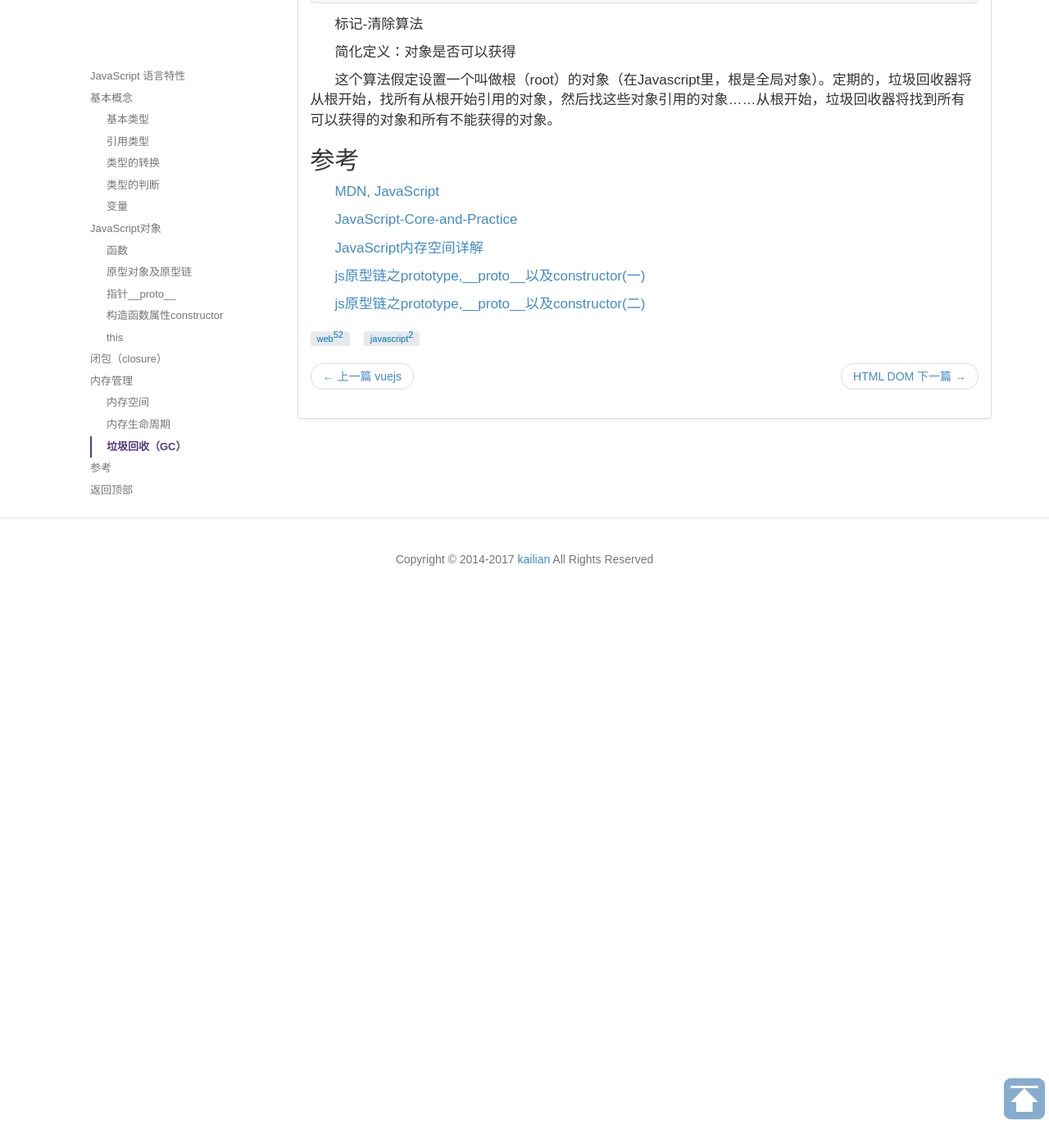
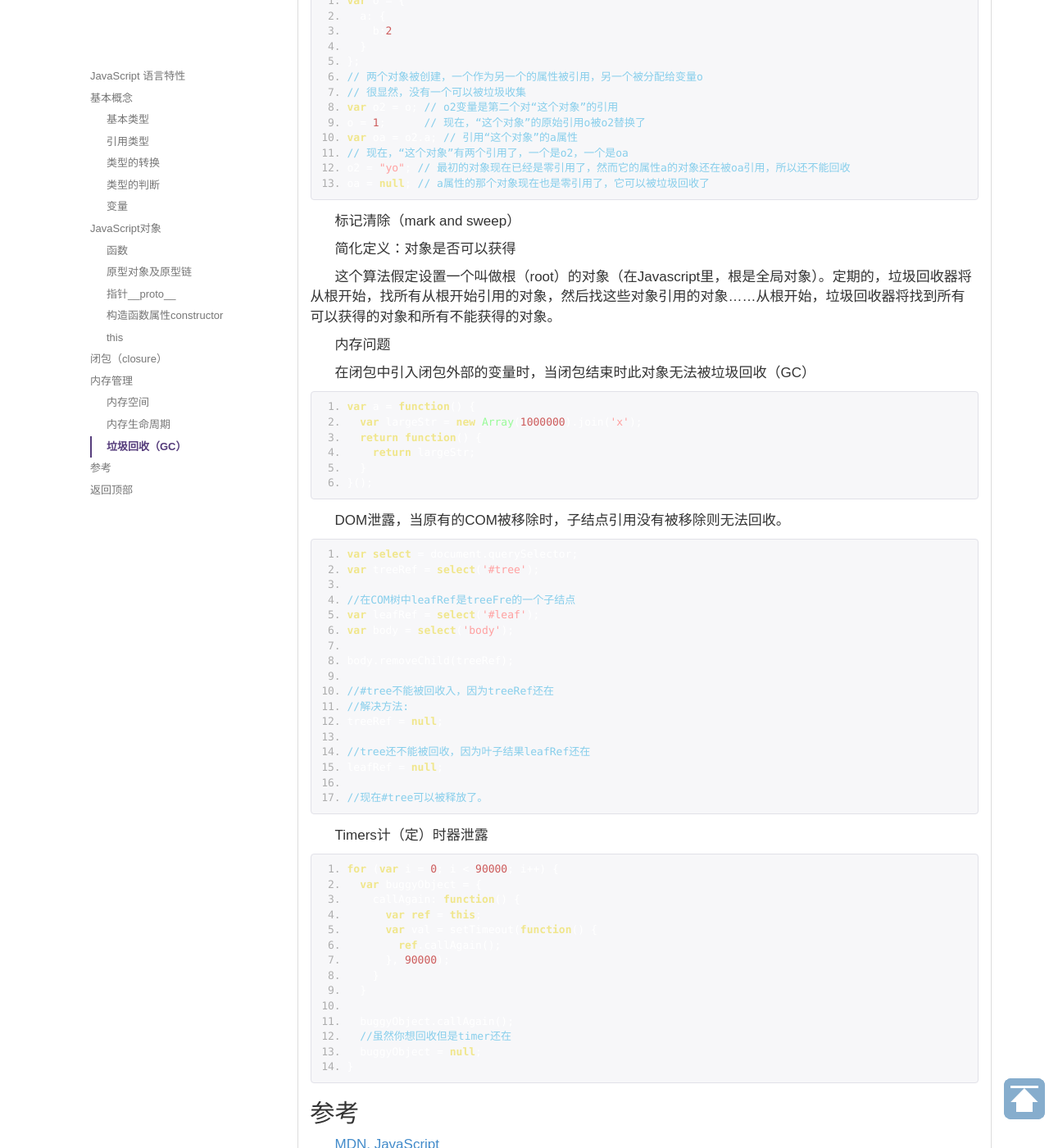
Before and after one commit to kailian/kailian.github.io, a Jekyll site: the page built from _posts/2017-02-11-javascript-basis.md, in a window 1280 px wide and 1400 px high, scrolled down 15679 px. Shown: the whole window at 82% size. Built offline with Jekyll 4.4.1, drawn with Linux system fonts in a browser that asks for light colours; comment, search, counter and statistics services are not loaded; some of the changed text lies outside the part shown.

Commit message:
【文章】补充闭包部分

````diff
--- a/_posts/2017-02-11-javascript-basis.md
+++ b/_posts/2017-02-11-javascript-basis.md
@@ -405,6 +405,8 @@
 
 只有函数对象才有 prototype属性。
 
+[function函数部分](https://segmentfault.com/a/1190000000660786)
+
 ### 原型对象及原型链
 
 原型(prototype)，是 JavaScript 特有的一个概念，通过使用原型，JavaScript 可以建立其传统 OO 语言中的继承，从而体现对象的层次关系。JavaScript 本身是基于原型的，每个对象都有一个 prototype 的属性，这个 prototype 本身也是一个对象，因此它本身也可以有自己的原型，这样就构成了一个链结构。
@@ -533,6 +535,14 @@
 
 在 JavaScript 中，内部（嵌套）函数将存储对局部变量的引用（即使在函数返回之后），这些局部变量存在于与函数本身相同的范围中。  这一组引用称为闭包。
 
+三个特性
+
+1.函数嵌套函数
+
+2.函数内部可以引用外部的参数和变量
+
+3.参数和变量不会被垃圾回收机制回收
+
 ```
 function send(name) {
     // Local variable 'name' is stored in the closure
@@ -581,6 +589,12 @@
 - 让这些变量的值始终保持在内存中
 
 - 模拟面向对象的代码风格
+
+- 设计私有的方法和变量
+
+缺点
+
+常驻内存，会增大内存使用量，使用不当很容易造成内存泄露
 
 ```
 var outter = [];
@@ -823,11 +837,65 @@
 oa = null; // a属性的那个对象现在也是零引用了，它可以被垃圾回收了
 ```
 
-标记-清除算法
+标记清除（mark and sweep）
 
 简化定义：对象是否可以获得
 
 这个算法假定设置一个叫做根（root）的对象（在Javascript里，根是全局对象）。定期的，垃圾回收器将从根开始，找所有从根开始引用的对象，然后找这些对象引用的对象……从根开始，垃圾回收器将找到所有可以获得的对象和所有不能获得的对象。
+
+内存问题
+
+在闭包中引入闭包外部的变量时，当闭包结束时此对象无法被垃圾回收（GC）
+
+```
+var a = function() {
+  var largeStr = new Array(1000000).join('x');
+  return function() {
+    return largeStr;
+  }
+}();
+```
+
+DOM泄露，当原有的COM被移除时，子结点引用没有被移除则无法回收。
+
+```
+var select = document.querySelector;
+var treeRef = select('#tree');
+
+//在COM树中leafRef是treeFre的一个子结点
+var leafRef = select('#leaf');
+var body = select('body');
+
+body.removeChild(treeRef);
+
+//#tree不能被回收入，因为treeRef还在
+//解决方法:
+treeRef = null;
+
+//tree还不能被回收，因为叶子结果leafRef还在
+leafRef = null;
+
+//现在#tree可以被释放了。
+```
+
+Timers计（定）时器泄露
+
+```
+for (var i = 0; i < 90000; i++) {
+  var buggyObject = {
+    callAgain: function() {
+      var ref = this;
+      var val = setTimeout(function() {
+        ref.callAgain();
+      }, 90000);
+    }
+  }
+
+  buggyObject.callAgain();
+  //虽然你想回收但是timer还在
+  buggyObject = null;
+}
+```
 
 ## 参考
 
````
Also changed, not shown: other parts of _posts/2017-02-11-javascript-basis.md (+2 -4 lines).
